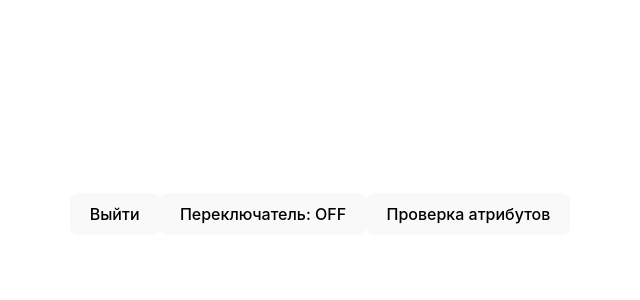
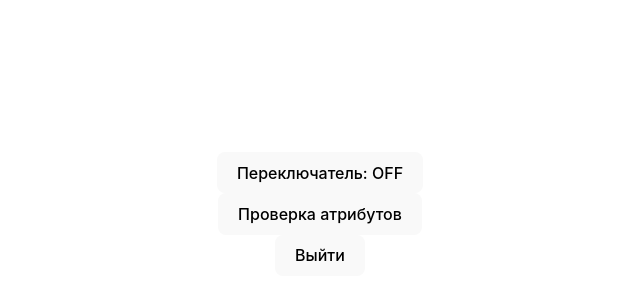
Before and after one commit to rihnovec/vue3-ts-learn, a Vue app: page / in a window 1280 px wide. Shown: the part 194-494 px from the top of the page, without its empty margins (320-960 px from the left). Built offline with nearby package versions, Linux system fonts and the light colour scheme.

Commit message:
slots wip

```diff
--- /dev/null
+++ b/src/components/BaseLayout.vue
@@ -0,0 +1,25 @@
+<script setup lang="ts">
+
+</script>
+
+<template>
+  <section class="page-section">
+    <header class="header">
+      <slot name="header">
+
+      </slot>
+    </header>
+    <main class="main">
+      <slot></slot>
+    </main>
+    <footer class="footer">
+      <slot name="footer">
+
+      </slot>
+    </footer>
+  </section>
+</template>
+
+<style scoped>
+
+</style>
--- a/src/components/MyButton.vue
+++ b/src/components/MyButton.vue
@@ -1,5 +1,7 @@
 <template>
-  <BaseButton><slot></slot></BaseButton>
+  <BaseButton>
+    <slot>Стандартный текст кнопки</slot>
+  </BaseButton>
 </template>
 
 <script setup lang="ts">
--- a/src/pages/ClientPage.vue
+++ b/src/pages/ClientPage.vue
@@ -1,19 +1,27 @@
 <template>
   <div class="client-page">
-    <LogoutButton @logout="onLogout" />
-    <ToggleButton @toggle="onToggle" />
-    <MyButton @click="onClick">Проверка атрибутов</MyButton>
+    <BaseLayout>
+      <template #header>
+        <ToggleButton @toggle="onToggle" />
+      </template>
+      <MyButton @click="onClick">Проверка атрибутов</MyButton>
+      <template #footer>
+        <LogoutButton @logout="onLogout" />
+      </template>
+    </BaseLayout>
   </div>
 </template>
 
 <script lang="ts">
-import { defineComponent, onMounted } from 'vue'
+import { defineComponent } from 'vue'
 import LogoutButton from '../components/LogoutButton.vue'
 import ToggleButton from '../components/ToggleButton.vue'
 import MyButton from '../components/MyButton.vue'
+import BaseLayout from '../components/BaseLayout.vue'
 
 export default defineComponent({
   components: {
+    BaseLayout,
     LogoutButton,
     ToggleButton,
     MyButton
```
